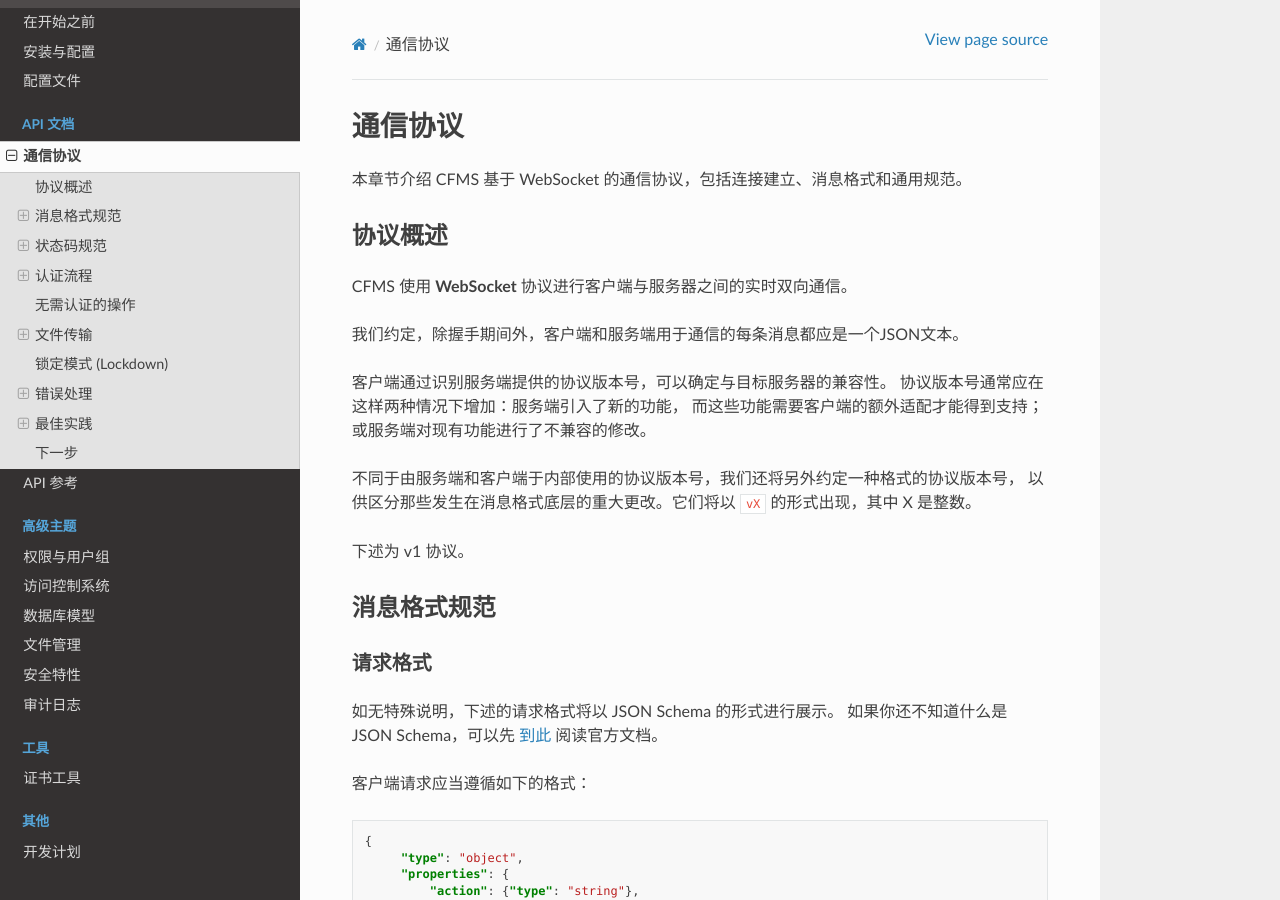
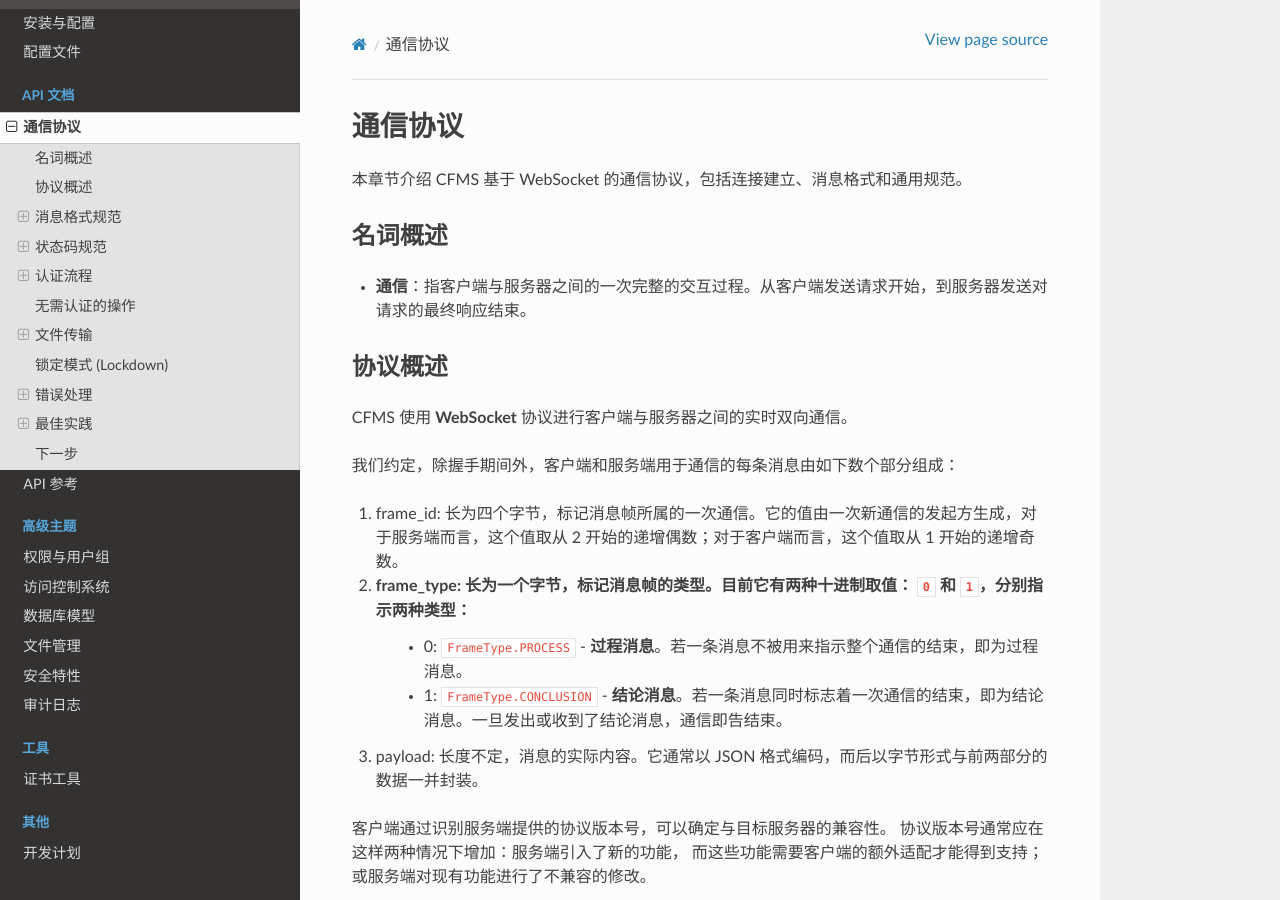
Before and after one commit to Creeper19472/cfms_server_doc, a Sphinx documentation site: the page built from docs/source/api.rst, in a window 1280 px wide and 900 px high. Built offline with Sphinx 7.4.7 and the Read the Docs theme 3.1.0, drawn with Linux system fonts in a browser that asks for light colours.

Commit message:
docs: add word definitions

```diff
--- a/docs/source/api.rst
+++ b/docs/source/api.rst
@@ -2,13 +2,23 @@
 ==================
 
 本章节介绍 CFMS 基于 WebSocket 的通信协议，包括连接建立、消息格式和通用规范。
+
+名词概述
+--------
+- **通信**：指客户端与服务器之间的一次完整的交互过程。从客户端发送请求开始，到服务器发送对请求的最终响应结束。
 
 协议概述
 --------
 
 CFMS 使用 **WebSocket** 协议进行客户端与服务器之间的实时双向通信。
 
-我们约定，除握手期间外，客户端和服务端用于通信的每条消息都应是一个JSON文本。
+我们约定，除握手期间外，客户端和服务端用于通信的每条消息由如下数个部分组成：
+
+1. frame_id: 长为四个字节，标记消息帧所属的一次通信。它的值由一次新通信的发起方生成，对于服务端而言，这个值取从 2 开始的递增偶数；对于客户端而言，这个值取从 1 开始的递增奇数。
+2. frame_type: 长为一个字节，标记消息帧的类型。目前它有两种十进制取值： ``0`` 和 ``1``，分别指示两种类型：
+    - 0: ``FrameType.PROCESS`` - **过程消息**。若一条消息不被用来指示整个通信的结束，即为过程消息。
+    - 1: ``FrameType.CONCLUSION`` - **结论消息**。若一条消息同时标志着一次通信的结束，即为结论消息。一旦发出或收到了结论消息，通信即告结束。
+3. payload: 长度不定，消息的实际内容。它通常以 JSON 格式编码，而后以字节形式与前两部分的数据一并封装。
 
 客户端通过识别服务端提供的协议版本号，可以确定与目标服务器的兼容性。
 协议版本号通常应在这样两种情况下增加：服务端引入了新的功能，
```
